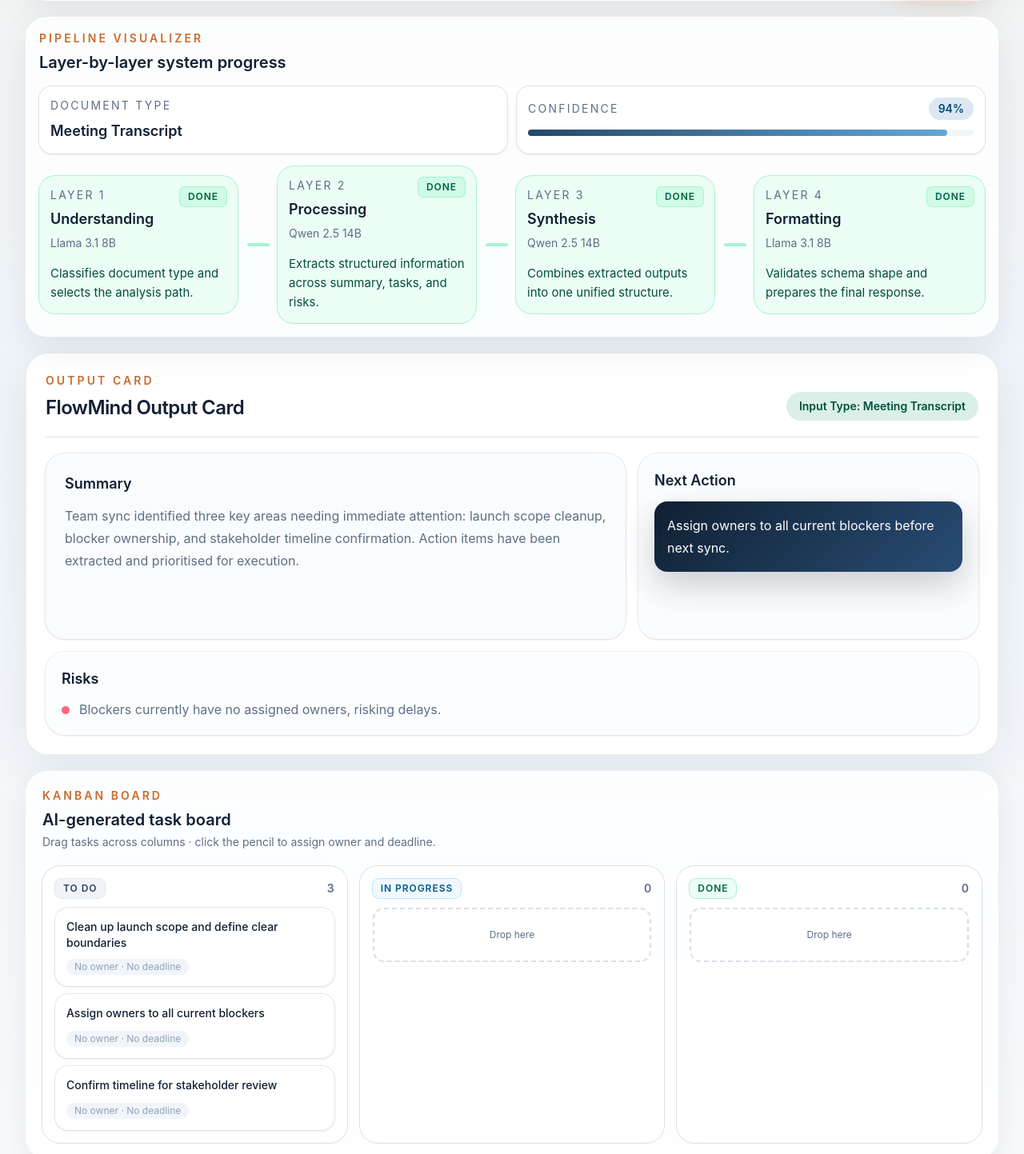
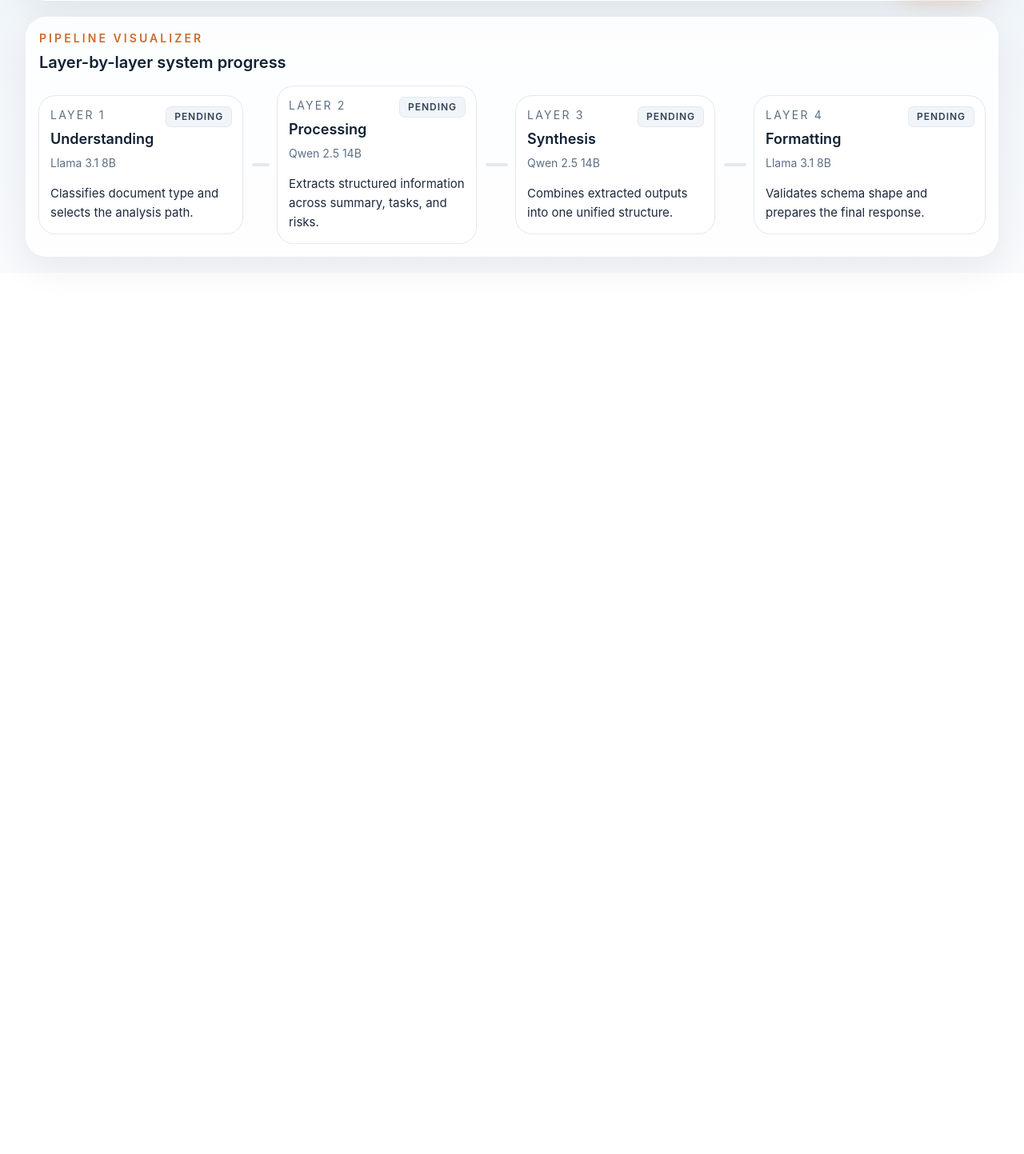
Before and after one commit to limwengni/flowmind, a React (Vite) app in the folder frontend/: page / in a window 1280 px wide. Shown: the part 607-2050 px from the top of the page at 80% size. After the commit the page ends 948 px from the top, so only its background shows below. Built offline with nearby package versions, Linux system fonts and the light colour scheme.

Commit message:
Add Kanban board, card editing, urgency badges, and animated pipeline layers

```diff
--- a/frontend/src/App.jsx
+++ b/frontend/src/App.jsx
@@ -58,25 +58,13 @@
   );
   const [isProcessing, setIsProcessing] = useState(false);
   const [activeLayer, setActiveLayer] = useState(-1); // -1 = idle
-  const [showOutput, setShowOutput] = useState(true);
+  const [showOutput, setShowOutput] = useState(false);
   const [processError, setProcessError] = useState("");
   const [workflowMetadata, setWorkflowMetadata] = useState({
     documentType: "Meeting Transcript",
     confidence: "94%",
   });
-  const [outputData, setOutputData] = useState({
-    inputType: "Meeting Transcript",
-    confidence: "94%",
-    summary: "Team sync identified three key areas needing immediate attention: launch scope cleanup, blocker ownership, and stakeholder timeline confirmation. Action items have been extracted and prioritised for execution.",
-    tasks: [
-      "Clean up launch scope and define clear boundaries - Owner: TBD - Deadline: TBD",
-      "Assign owners to all current blockers - Owner: TBD - Deadline: TBD",
-      "Confirm timeline for stakeholder review - Owner: TBD - Deadline: TBD",
-    ],
-    timeline: [],
-    risks: ["Blockers currently have no assigned owners, risking delays."],
-    nextAction: "Assign owners to all current blockers before next sync.",
-  });
+  const [outputData, setOutputData] = useState(null);
   const layerTimers = useRef([]);
 
   // Step through layers 0→3 while processing
@@ -125,11 +113,7 @@
       setOutputData(normalized);
       setShowOutput(true);
     } catch (error) {
-      setProcessError(
-        error instanceof Error
-          ? error.message
-          : "Something went wrong while processing the input."
-      );
+      setProcessError("Something went wrong. Please try again in a moment.");
     } finally {
       setIsProcessing(false);
     }
--- a/frontend/src/components/KanbanBoard.jsx
+++ b/frontend/src/components/KanbanBoard.jsx
@@ -5,6 +5,22 @@
   { id: "inprogress", label: "In Progress", color: "bg-sky-50 text-sky-800 ring-sky-200" },
   { id: "done", label: "Done", color: "bg-emerald-50 text-emerald-800 ring-emerald-200" },
 ];
+
+const URGENT_KEYWORDS = ["blocker", "blocked", "urgent", "asap", "critical", "immediate", "overdue"];
+const MILD_KEYWORDS = ["important", "priority", "soon", "risk", "delay", "confirm", "review"];
+
+function detectUrgency(text) {
+  const lower = text.toLowerCase();
+  if (URGENT_KEYWORDS.some((k) => lower.includes(k))) return "urgent";
+  if (MILD_KEYWORDS.some((k) => lower.includes(k))) return "mild";
+  return "normal";
+}
+
+const URGENCY_STYLES = {
+  urgent: { label: "Urgent", class: "bg-rose-100 text-rose-700 ring-rose-200" },
+  mild:   { label: "Mild",   class: "bg-orange-100 text-orange-700 ring-orange-200" },
+  normal: { label: "Normal", class: "bg-slate-100 text-slate-500 ring-slate-200" },
+};
 
 function parseTask(raw) {
   const ownerMatch = raw.match(/[-–]\s*Owner:\s*([^-–\n]+)/i);
@@ -23,6 +39,7 @@
     text,
     owner: rawOwner === "TBD" ? "" : rawOwner,
     deadline: rawDeadline === "TBD" ? "" : rawDeadline,
+    urgency: detectUrgency(text),
   };
 }
 
@@ -60,6 +77,9 @@
       </div>
 
       <div className="mt-2.5 flex flex-wrap gap-2">
+        <span className={`rounded-full px-2.5 py-0.5 text-xs font-semibold ring-1 ${URGENCY_STYLES[task.urgency].class}`}>
+          {URGENCY_STYLES[task.urgency].label}
+        </span>
         {task.owner ? (
           <span className="rounded-full bg-[var(--color-flow-sky)] px-2.5 py-0.5 text-xs font-medium text-sky-900">
             {task.owner}
@@ -83,9 +103,10 @@
 function EditModal({ task, onSave, onClose }) {
   const [owner, setOwner] = useState(task.owner || "");
   const [deadline, setDeadline] = useState(task.deadline || "");
+  const [urgency, setUrgency] = useState(task.urgency || "mild");
 
   function handleSave() {
-    onSave({ ...task, owner: owner.trim(), deadline });
+    onSave({ ...task, owner: owner.trim(), deadline, urgency });
     onClose();
   }
 
@@ -111,6 +132,23 @@
               onChange={(e) => setOwner(e.target.value)}
               className="mt-1.5 w-full rounded-[14px] bg-slate-50 px-4 py-2.5 text-sm text-[var(--color-flow-ink)] shadow-[inset_0_0_0_1px_rgba(215,224,234,0.9)] outline-none transition focus:shadow-[inset_0_0_0_1.5px_var(--color-flow-warm)]"
             />
+          </div>
+
+          <div>
+            <label className="text-xs font-semibold uppercase tracking-[0.14em] text-[var(--color-flow-slate)]">
+              Urgency
+            </label>
+            <div className="mt-1.5 flex gap-2">
+              {Object.entries(URGENCY_STYLES).map(([key, val]) => (
+                <button
+                  key={key}
+                  onClick={() => setUrgency(key)}
+                  className={`flex-1 rounded-full py-2 text-xs font-semibold ring-1 transition ${val.class} ${urgency === key ? "opacity-100 shadow-sm" : "opacity-40"}`}
+                >
+                  {val.label}
+                </button>
+              ))}
+            </div>
           </div>
 
           <div>
```
